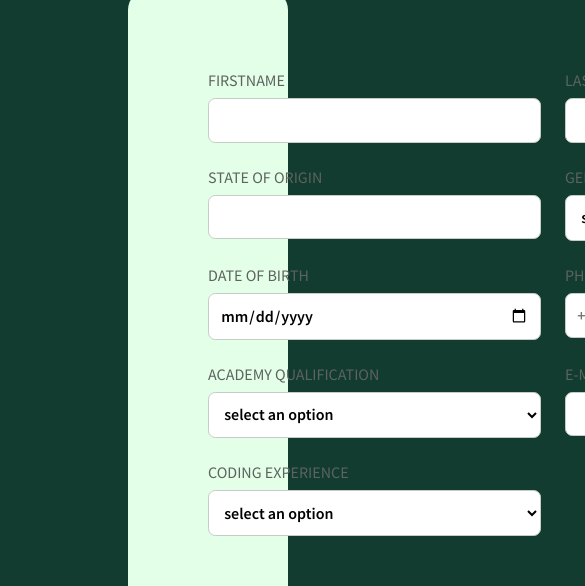
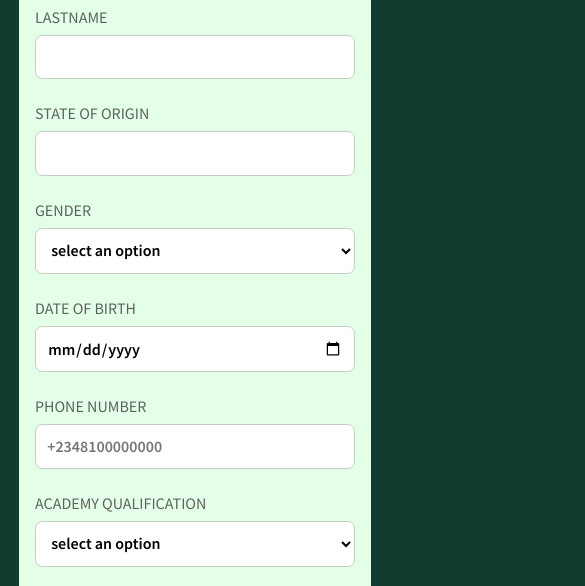
Before and after one commit to Mentor-Ntech/DLT-Website, a React (Create React App) app: page /join in a window 390 px wide. Shown: the part 276-862 px from the top of the page, 585 px wide, since content can reach past the window. Built offline with nearby package versions, Linux system fonts and the light colour scheme; no server answers.

Commit message:
join us form adjust .#7

```diff
--- a/src/Home/Home.jsx
+++ b/src/Home/Home.jsx
@@ -1,16 +1,13 @@
 import React from "react";
-import { Navbar, Footer } from "../component";
 import { About, Header, Network, Step } from "../homepage";
 
 const Home = () => {
   return (
     <div className="home">
-      <Navbar />
       <Header />
       <About />
       <Step />
       <Network />
-      <Footer />
     </div>
   );
 };
--- a/src/homepage/Header/Header.jsx
+++ b/src/homepage/Header/Header.jsx
@@ -10,8 +10,10 @@ const Header = () => {
         <h1>
           Corem ipsum dolor sit amet, <span>consectetur adipiscing elit.</span>
         </h1>
-        <div className="btn genBtn">
-          <Link to="/join">Apply Now</Link>
+        <div>
+          <Link className="btn genBtn" to="/join">
+            Apply Now
+          </Link>
         </div>
       </div>
       <div className="containerRight">
--- a/src/homepage/Header/Header.scss
+++ b/src/homepage/Header/Header.scss
@@ -1,4 +1,3 @@
-
 .header {
   flex: 1;
   display: flex;
@@ -51,6 +50,7 @@
 
   .btn {
     width: 40%;
+    text-decoration: none;
     padding: 1rem 2rem;
     cursor: pointer;
     text-align: center;
--- a/src/pages/JoinUs/JoinUs.jsx
+++ b/src/pages/JoinUs/JoinUs.jsx
@@ -8,6 +8,7 @@ import { client } from "../../client";
 
 const JoinUs = () => {
   const [success, setSuccess] = useState(false);
+  const [errMsg, setErrMsg] = useState(false);
 
   //   schema that will validate form inputs
   const schema = yup.object().shape({
@@ -105,7 +106,13 @@ const JoinUs = () => {
       .then(() => {
         setSuccess(true);
       })
-      .catch((err) => console.log(err));
+      .catch((err) => {
+        if (!err?.res) {
+          setErrMsg("No server response");
+        } else {
+          setErrMsg("Registration failed");
+        }
+      });
 
     return result;
   };
@@ -120,6 +127,12 @@ const JoinUs = () => {
           </div>
 
           <div className="formContainer">
+            <p
+              className={errMsg ? "errMsg" : "offscreen"}
+              aria-live="assertive"
+            >
+              {errMsg}
+            </p>
             <form onSubmit={handleSubmit(onSubmit)}>
               <article>
                 <div>
--- a/src/pages/JoinUs/JoinUs.scss
+++ b/src/pages/JoinUs/JoinUs.scss
@@ -18,18 +18,24 @@
       display: grid;
       grid-template-columns: repeat(2, 1fr);
       gap: 1.5rem;
+      place-content: center;
 
       div {
         display: flex;
         flex-direction: column;
         gap: 0.5rem;
-      }
 
         label {
           text-transform: uppercase;
           font-size: 16px;
           font-weight: 400px;
           line-height: 20px;
+
+          @media screen and (min-width: 2000px) {
+            font-size: 30px;
+            font-weight: 600px;
+            line-height: 25px;
+          }
         }
 
         input,
@@ -56,8 +62,90 @@
           &:hover {
             border: 1.2px solid var(--primary-color);
           }
+
+          @media screen and (min-width: 2000px) {
+            width: 600px;
+            padding: 1rem;
+            font-size: 35px;
+          }
+
+          @media screen and (max-width: 1200px) {
+            width: 390px;
+          }
+
+          @media screen and (max-width: 1024px) {
+            width: 360px;
+          }
+
+          @media screen and (max-width: 900px) {
+            width: 310px;
+          }
+
+          @media screen and (max-width: 768px) {
+            width: 250px;
+          }
+
+          @media screen and (max-width: 600px) {
+            width: 340px;
+          }
+
+          @media screen and (max-width: 480px) {
+            width: 320px;
+          }
+
+          @media screen and (max-width: 375px) {
+            width: 290px;
+          }
+
+          @media screen and (max-width: 320px) {
+            width: 260px;
           }
         }
+
+        @media screen and (min-width: 2000px) {
+          gap: 1.8rem;
+        }
+      }
+
+      @media screen and (min-width: 2000px) {
+        gap: 2rem;
+      }
+
+      @media screen and (max-width: 600px) {
+        grid-template-columns: 1fr;
+      }
+    }
+
+    @media screen and (min-width: 2000px) {
+      max-width: 1650px;
+      margin: 3rem;
+    }
+
+    @media screen and (max-width: 1200px) {
+      max-width: 1054px;
+      margin: 2rem;
+    }
+
+    @media screen and (max-width: 900px) {
+      max-width: 1200px;
+      padding-top: 1rem;
+      padding-bottom: 1rem;
+      margin: 1rem;
+    }
+
+    @media screen and (max-width: 768px) {
+      max-width: 1300px;
+      margin: 1rem 0 1rem 0;
+    }
+
+    @media screen and (max-width: 480px) {
+      max-width: 1000px;
+    }
+  }
+
+  form {
+    display: flex;
+    flex-direction: column;
 
     aside {
       margin-top: 5rem;
@@ -73,17 +161,25 @@
       input {
         text-transform: capitalize;
         margin-bottom: 1rem;
-      }
 
-      input {
-        margin-right: 0.3rem;
-      }
+        @media screen and (min-width: 2000px) {
+          margin-bottom: 2rem;
         }
       }
 
-  form {
-    display: flex;
-    flex-direction: column;
+      input[type="checkbox"] {
+        margin-right: 0.3rem;
+
+        @media screen and (min-width: 2000px) {
+          height: 2rem;
+          width: 2rem;
+        }
+      }
+
+      @media screen and (min-width: 2000px) {
+        font-size: 35px;
+      }
+    }
 
     .btnCon {
       display: flex;
@@ -93,8 +189,8 @@
 
     button {
       color: #e4ffe8;
-      height: 65px;
-      width: 150px;
+      height: 45px;
+      width: 110px;
       border-radius: 5px;
       padding: 11px;
       font-weight: 400;
@@ -102,6 +198,13 @@
       line-height: 22px;
       text-align: center;
       margin-top: 2rem;
+
+      @media screen and (min-width: 2000px) {
+        height: 95px;
+        width: 210px;
+        font-size: 35px;
+        padding: 22px;
+      }
     }
   }
 
@@ -111,11 +214,16 @@
     text-align: center;
     font-size: 18px;
     font-weight: 600;
+
+    @media screen and (min-width: 2000px) {
+      font-size: 35px;
+    }
   }
 
   .instruction {
     background: var(--primary-color);
     color: var(--white-color);
+    margin-top: 0.5rem;
     width: 85%;
     letter-spacing: 1px;
     padding: 0.5rem;
@@ -124,9 +232,35 @@
     -moz-border-radius: 5px;
     -ms-border-radius: 5px;
     -o-border-radius: 5px;
+
+    @media screen and (min-width: 2000px) {
+      font-size: 2rem;
+      width: 80%;
+    }
+    @media screen and (max-width: 600px) {
+      width: 100%;
+    }
   }
 
   .offscreen {
     display: none;
   }
+
+  @media screen and (min-width: 2000px) {
+    padding: 12rem 5rem;
   }
+
+  @media screen and (max-width: 768px) {
+    padding: 6rem 1.2rem;
+  }
+}
+
+@media screen and (min-width: 2000px) {
+  .joinUs .headerText h2 {
+    font-size: 4rem;
+  }
+
+  .joinUs .headerText small {
+    font-size: 2rem;
+  }
+}
```
Lines whose indentation alone changed are shown as unchanged.
